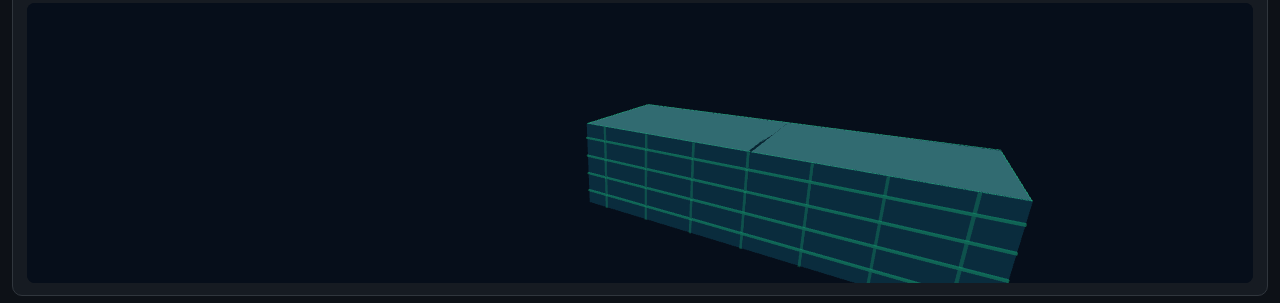
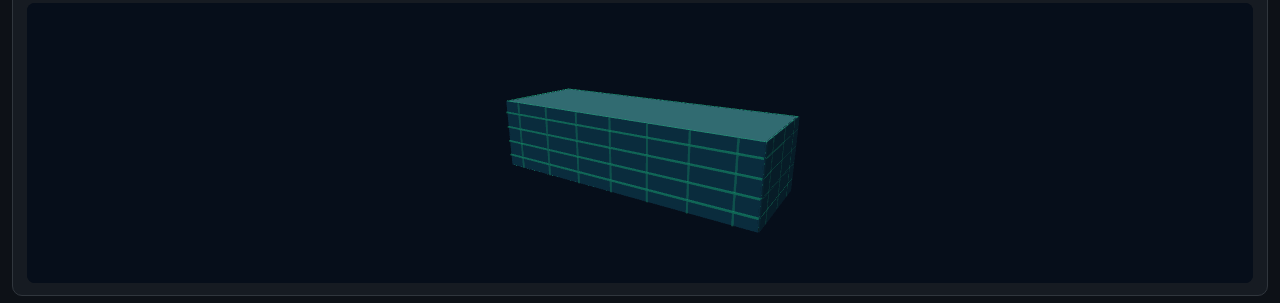
Before and after one commit to Hashemniya/vista-demo, a plain HTML site: page docs/index.html in a window 1280 px wide. Shown: the part 426-729 px from the top of the page. Drawn offline with nearby package versions, Linux system fonts and the light colour scheme; animation ran at ten frames a second.

Commit message:
Update index.html

```diff
--- a/docs/index.html
+++ b/docs/index.html
@@ -286,8 +286,20 @@
 
 // end walls
 function makeEnd(x){
-  var m=new THREE.MeshPhongMaterial({color:0x0a2030});
-  root.add(new THREE.Mesh(new THREE.BoxGeometry(0.05,H,D),m)).position.set(x,0,0);
+  var m=new THREE.MeshPhongMaterial({color:0x0a2030,side:THREE.DoubleSide});
+  var mesh=new THREE.Mesh(new THREE.BoxGeometry(0.05,H,D),m);
+  mesh.position.set(x,0,0);
+  root.add(mesh);
+  // horizontal ribs
+  [-0.6,-0.2,0.2,0.6].forEach(function(yi){
+    var r=new THREE.Mesh(new THREE.BoxGeometry(0.05,0.035,D),new THREE.MeshPhongMaterial({color:0x1D9E75,transparent:true,opacity:0.4}));
+    r.position.set(x,yi,0); root.add(r);
+  });
+  // vertical ribs
+  [-0.8,0,0.8].forEach(function(zi){
+    var r=new THREE.Mesh(new THREE.BoxGeometry(0.05,H,0.04),new THREE.MeshPhongMaterial({color:0x1D9E75,transparent:true,opacity:0.3}));
+    r.position.set(x,0,zi); root.add(r);
+  });
 }
 makeEnd(-W/2); makeEnd(W/2);
 
```
